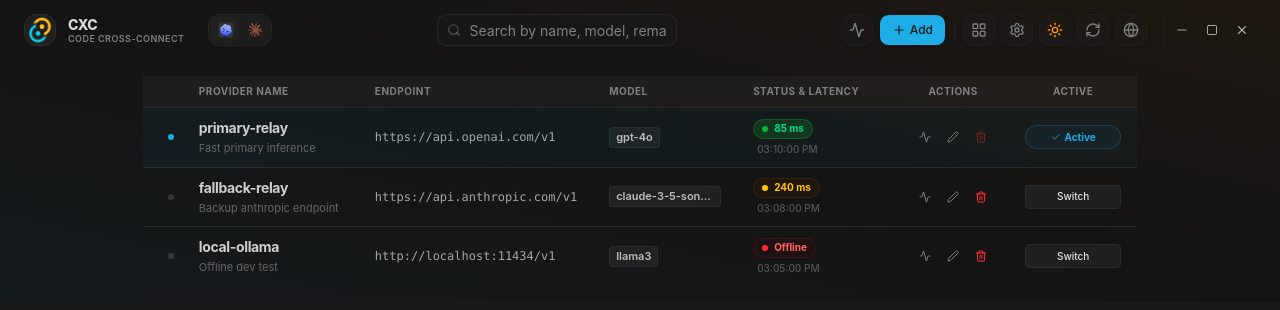
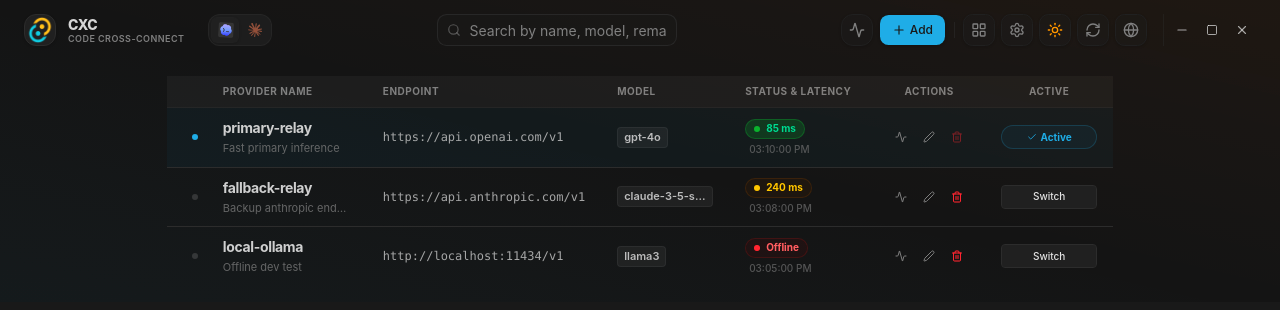
Before and after one commit to zhang3say/cxc, a React (Vite) app in the folder cxc-desktop/: page / in a window 1280 px wide. Shown: the top 310 px of the page. Built offline with nearby package versions, Linux system fonts and the light colour scheme.

Commit message:
style: 列表视图添加窄屏自适应隐藏 Endpoint 策略，确保启用按钮永远可见

```diff
--- a/cxc-desktop/src/App.tsx
+++ b/cxc-desktop/src/App.tsx
@@ -1143,14 +1143,14 @@ function App() {
                   ? "border border-border rounded-xl bg-card overflow-x-auto shadow-[0_1px_3px_rgba(0,0,0,0.02)]"
                   : "overflow-x-auto"
                 }>
-                  <div className="min-w-[850px] divide-y divide-border">
+                  <div className="w-full divide-y divide-border">
                     {/* Table Header */}
                     <div className="hidden sm:flex items-center px-4 py-2 bg-muted/40 text-[10px] font-bold text-muted-foreground uppercase tracking-wider border-b border-border/60 gap-4">
                       <div className="w-6 shrink-0" />
-                      <div className="w-40 shrink-0 pr-4">{t.providerNameCol}</div>
-                      <div className="flex-1 min-w-0 pr-4">{t.endpointCol}</div>
-                      <div className="w-32 shrink-0 pr-4">{t.modelCol}</div>
-                      <div className="w-36 shrink-0 pr-4">{t.statusLatencyCol}</div>
+                      <div className="w-32 sm:w-36 shrink-0 pr-4">{t.providerNameCol}</div>
+                      <div className="hidden lg:flex flex-1 min-w-0 pr-4">{t.endpointCol}</div>
+                      <div className="w-24 sm:w-28 shrink-0 pr-4">{t.modelCol}</div>
+                      <div className="w-28 sm:w-32 shrink-0 pr-4">{t.statusLatencyCol}</div>
                       <div className="w-24 shrink-0 text-center pr-4">{t.actionsCol}</div>
                       <div className="w-24 shrink-0 text-center">{t.activeCol}</div>
                     </div>
@@ -1179,7 +1179,7 @@ function App() {
                           </div>
 
                           {/* Name & remark column */}
-                          <div className="w-full sm:w-40 shrink-0 truncate pr-4">
+                          <div className="w-full sm:w-36 shrink-0 truncate pr-4">
                             <span className="text-sm font-bold text-foreground/90 tracking-tight block truncate" title={p.name}>
                               {p.name}
                             </span>
@@ -1191,11 +1191,11 @@ function App() {
                           </div>
 
                           {/* Base URL column */}
-                          <div className="flex-1 min-w-0 pr-4 text-xs font-mono text-foreground/70 truncate flex items-center gap-1.5">
+                          <div className="flex sm:hidden lg:flex flex-1 min-w-0 pr-4 text-xs font-mono text-foreground/70 items-center gap-1.5">
                             <span className="text-muted-foreground/60 text-[10px] uppercase font-bold tracking-wider sm:hidden">Endpoint:</span>
                             <span
                               onClick={(e) => handleEndpointClick(e, p.base_url)}
-                              className="truncate cursor-pointer hover:text-primary hover:underline transition-colors"
+                              className="flex-1 min-w-0 truncate cursor-pointer hover:text-primary hover:underline transition-colors"
                               title={t.endpointTooltip}
                             >
                               {p.base_url}
@@ -1203,7 +1203,7 @@ function App() {
                           </div>
 
                           {/* Model column */}
-                          <div className="w-full sm:w-32 shrink-0 pr-4 text-xs flex items-center gap-1.5">
+                          <div className="w-full sm:w-28 shrink-0 pr-4 text-xs flex items-center gap-1.5">
                             <span className="text-muted-foreground/60 text-[10px] uppercase font-bold tracking-wider sm:hidden">Model:</span>
                             <span
                               onClick={() => handleQuickFetchModels(p)}
@@ -1219,7 +1219,7 @@ function App() {
                           </div>
 
                           {/* Latency & Status column using renderStatus */}
-                          <div className="w-full sm:w-36 shrink-0 pr-4 text-xs flex items-center gap-1.5">
+                          <div className="w-full sm:w-32 shrink-0 pr-4 text-xs flex items-center gap-1.5">
                             <span className="text-muted-foreground/60 text-[10px] uppercase font-bold tracking-wider sm:hidden">Status:</span>
                             {renderStatus(p, isTesting)}
                           </div>
```
